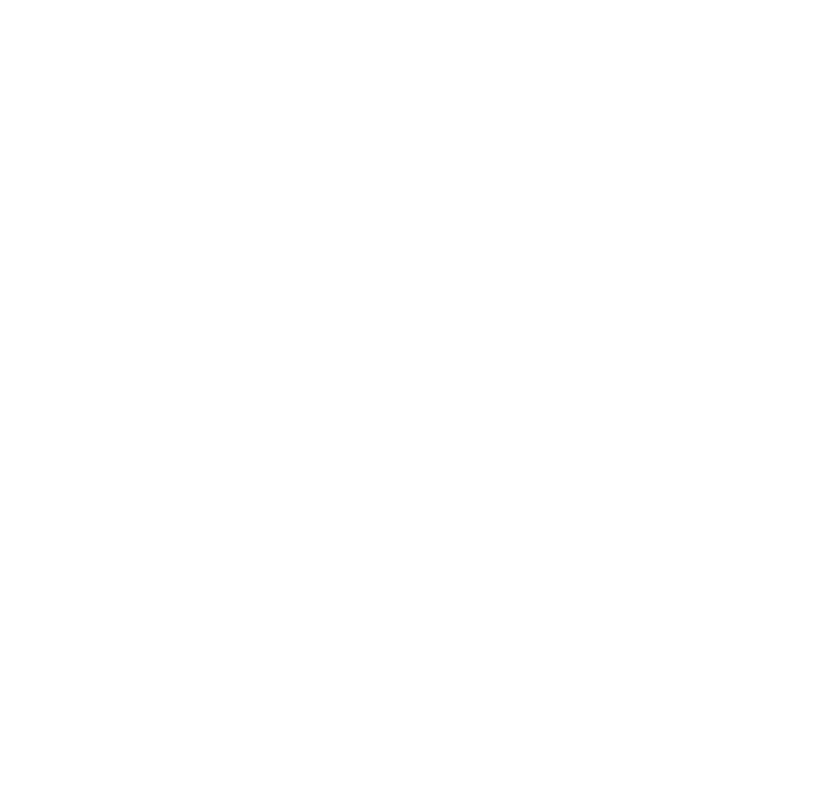
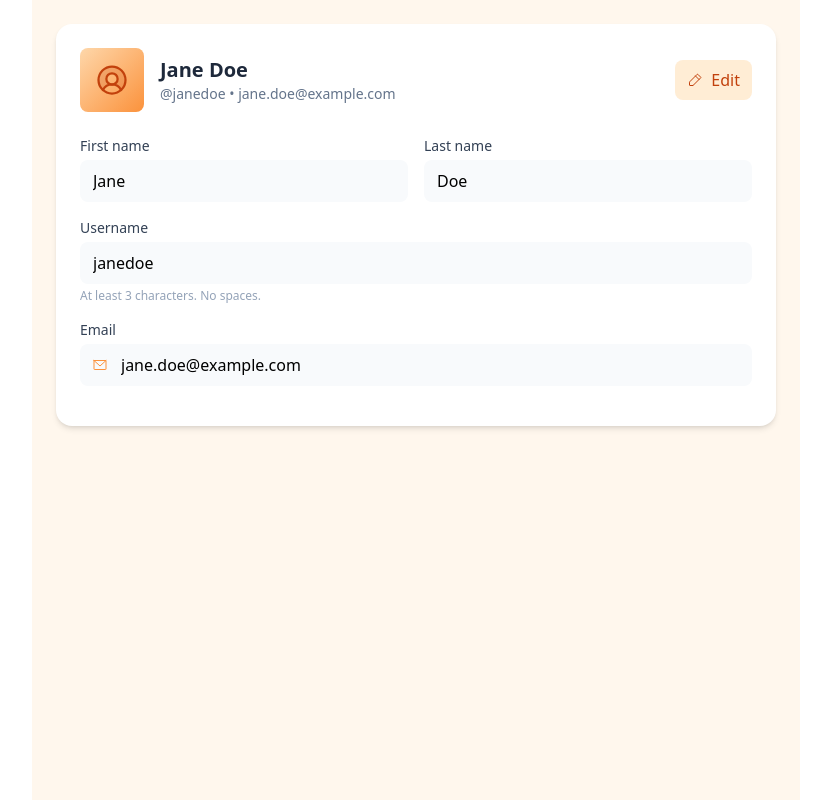
Before and after one commit to Mz876/Smart-Customer-Support, a React (Vite) app in the folder frontend/customer-support/: page /profile in a window 1280 px wide. Before the commit this address had no page. Shown: the whole page, without its empty margins (224-1055 px from the left). Built offline with nearby package versions, Linux system fonts and the light colour scheme.

Commit message:
add profile page

```diff
--- /dev/null
+++ b/frontend/customer-support/src/pages/profile.tsx
@@ -0,0 +1,196 @@
+
+import React, { type ChangeEvent, type FormEvent, type JSX, useEffect, useState } from 'react';
+import { PencilSimple, FloppyDisk, X, UserCircle, EnvelopeSimple } from 'phosphor-react';
+
+type Profile = {
+  firstName: string;
+  lastName: string;
+  email: string;
+  username: string;
+};
+
+const STORAGE_KEY = 'cs_profile_v1_ts';
+
+const defaultProfile: Profile = {
+  firstName: 'Jane',
+  lastName: 'Doe',
+  email: 'jane.doe@example.com',
+  username: 'janedoe',
+};
+
+function loadProfile(): Profile {
+  try {
+    const raw = localStorage.getItem(STORAGE_KEY);
+    if (!raw) return defaultProfile;
+    const parsed = JSON.parse(raw) as Profile;
+    return { ...defaultProfile, ...parsed };
+  } catch (e) {
+    console.warn('Failed to load profile from storage', e);
+    return defaultProfile;
+  }
+}
+
+function saveProfile(p: Profile) {
+  try {
+    localStorage.setItem(STORAGE_KEY, JSON.stringify(p));
+  } catch (e) {
+    console.warn('Failed to save profile', e);
+  }
+}
+
+export default function ProfilePage(): JSX.Element {
+  const [profile, setProfile] = useState<Profile>(() => loadProfile());
+  const [draft, setDraft] = useState<Profile>(profile);
+  const [editing, setEditing] = useState<boolean>(false);
+  const [error, setError] = useState<string>('');
+  const [success, setSuccess] = useState<string>('');
+
+  useEffect(() => {
+    setDraft(profile);
+  }, [profile]);
+
+  function validate(p: Profile) {
+    if (!p.firstName.trim()) return 'First name is required';
+    if (!p.lastName.trim()) return 'Last name is required';
+    if (!p.username.trim()) return 'Username is required';
+    if (p.username.trim().length < 3) return 'Username must be at least 3 characters';
+    if (!p.email.trim()) return 'Email is required';
+    if (!/^[^\s@]+@[^\s@]+\.[^\s@]+$/.test(p.email)) return 'Enter a valid email';
+    return '';
+  }
+
+  function startEdit() {
+    setError('');
+    setSuccess('');
+    setDraft(profile);
+    setEditing(true);
+  }
+
+  function cancelEdit() {
+    setDraft(profile);
+    setError('');
+    setSuccess('');
+    setEditing(false);
+  }
+
+  function handleChange(e: ChangeEvent<HTMLInputElement>) {
+    setDraft((d) => ({ ...d, [e.target.name]: e.target.value }));
+  }
+
+  async function handleSubmit(e: FormEvent) {
+    e.preventDefault();
+    setError('');
+    setSuccess('');
+    const v = validate(draft);
+    if (v) return setError(v);
+
+    // mock async save
+    try {
+      // simulate checking username availability (stub)
+      await new Promise((res) => setTimeout(res, 500));
+      // Save locally
+      setProfile(draft);
+      saveProfile(draft);
+      setSuccess('Profile updated successfully');
+      setEditing(false);
+    } catch (err) {
+      setError('Failed to save profile. Try again.');
+    }
+  }
+
+  return (
+    <div className="max-w-3xl mx-auto p-6 bg-orange-50 min-h-screen">
+      <div className="bg-white rounded-2xl shadow-md p-6">
+        <div className="flex items-center gap-4">
+          <div className="w-16 h-16 rounded-lg bg-gradient-to-br from-orange-200 to-orange-400 flex items-center justify-center">
+            <UserCircle size={36} weight="duotone" className="text-orange-700" />
+          </div>
+          <div className="flex-1">
+            <h2 className="text-xl font-semibold text-slate-800">{profile.firstName} {profile.lastName}</h2>
+            <p className="text-sm text-slate-500">@{profile.username} • {profile.email}</p>
+          </div>
+
+          <div className="flex items-center gap-2">
+            {!editing ? (
+              <button onClick={startEdit} className="inline-flex items-center gap-2 px-3 py-2 rounded-lg bg-orange-100 hover:bg-orange-200 text-orange-700">
+                <PencilSimple size={16} /> Edit
+              </button>
+            ) : (
+              <>
+                <button onClick={cancelEdit} className="inline-flex items-center gap-2 px-3 py-2 rounded-lg border border-slate-200 text-slate-600 hover:bg-slate-50">
+                  <X size={16} /> Cancel
+                </button>
+                <button onClick={() => { /* submit via form button below */ }} className="inline-flex items-center gap-2 px-3 py-2 rounded-lg bg-orange-500 text-white">
+                  <FloppyDisk size={16} /> Save
+                </button>
+              </>
+            )}
+          </div>
+        </div>
+
+        <form onSubmit={handleSubmit} className="mt-6 grid grid-cols-1 md:grid-cols-2 gap-4">
+          <div className="md:col-span-1">
+            <label className="block text-sm font-medium text-slate-700">First name</label>
+            <input
+              name="firstName"
+              value={draft.firstName}
+              onChange={handleChange}
+              disabled={!editing}
+              className={`mt-1 block w-full rounded-lg border px-3 py-2 focus:outline-none ${editing ? 'border-slate-200 focus:border-orange-300 focus:ring-2 focus:ring-orange-100' : 'bg-slate-50 border-transparent'}`}
+            />
+          </div>
+
+          <div className="md:col-span-1">
+            <label className="block text-sm font-medium text-slate-700">Last name</label>
+            <input
+              name="lastName"
+              value={draft.lastName}
+              onChange={handleChange}
+              disabled={!editing}
+              className={`mt-1 block w-full rounded-lg border px-3 py-2 focus:outline-none ${editing ? 'border-slate-200 focus:border-orange-300 focus:ring-2 focus:ring-orange-100' : 'bg-slate-50 border-transparent'}`}
+            />
+          </div>
+
+          <div className="md:col-span-2">
+            <label className="block text-sm font-medium text-slate-700">Username</label>
+            <input
+              name="username"
+              value={draft.username}
+              onChange={handleChange}
+              disabled={!editing}
+              className={`mt-1 block w-full rounded-lg border px-3 py-2 focus:outline-none ${editing ? 'border-slate-200 focus:border-orange-300 focus:ring-2 focus:ring-orange-100' : 'bg-slate-50 border-transparent'}`}
+            />
+            <p className="mt-1 text-xs text-slate-400">At least 3 characters. No spaces.</p>
+          </div>
+
+          <div className="md:col-span-2">
+            <label className="block text-sm font-medium text-slate-700">Email</label>
+            <div className="mt-1 relative rounded-lg">
+              <span className="absolute inset-y-0 left-0 pl-3 flex items-center text-orange-400 pointer-events-none"><EnvelopeSimple size={16} /></span>
+              <input
+                name="email"
+                type="email"
+                value={draft.email}
+                onChange={handleChange}
+                disabled={!editing}
+                className={`block w-full pl-10 rounded-lg border px-3 py-2 focus:outline-none ${editing ? 'border-slate-200 focus:border-orange-300 focus:ring-2 focus:ring-orange-100' : 'bg-slate-50 border-transparent'}`}
+              />
+            </div>
+          </div>
+
+          {error && <div className="text-sm text-red-600 md:col-span-2">{error}</div>}
+          {success && <div className="text-sm text-green-600 md:col-span-2">{success}</div>}
+
+          <div className="md:col-span-2 flex items-center justify-end gap-3">
+            {!editing ? null : (
+              <>
+                <button type="button" onClick={cancelEdit} className="px-4 py-2 rounded-lg border border-slate-200 text-slate-600 hover:bg-slate-50">Cancel</button>
+                <button type="submit" className="px-4 py-2 rounded-lg bg-gradient-to-r from-orange-400 to-orange-500 text-white">Save changes</button>
+              </>
+            )}
+          </div>
+        </form>
+      </div>
+    </div>
+  );
+}
--- a/frontend/customer-support/src/routings.tsx
+++ b/frontend/customer-support/src/routings.tsx
@@ -2,11 +2,13 @@
 import SignInPage from './pages/signIn.tsx';
 import SignUpPage from './pages/signUp.tsx';
 import ConversationPanel from './pages/ConversationPanel.tsx';
+import ProfilePage from './pages/profile.tsx';
 
 export default function Routings() {
   return (
     <Router>
       <Routes>
+        <Route path="/profile" element={<ProfilePage />} />
         <Route path='/panel' element={<ConversationPanel />} />
         <Route path="/signin" element={<SignInPage />} />
         <Route path="/signup" element={<SignUpPage />} />
```
